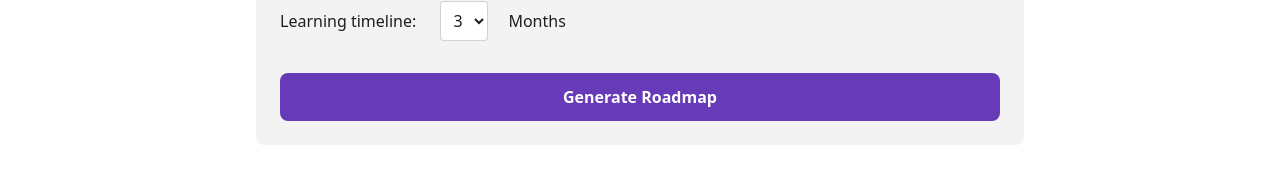
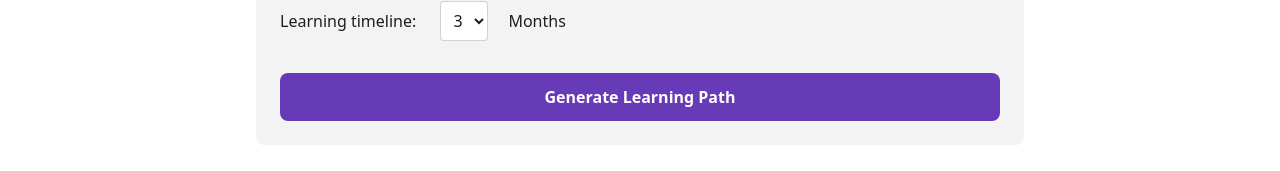
Before and after one commit to eldrianayera/StudyFlow---Learning-Path-Generator, a Next.js app: page /roadmap in a window 1280 px wide. Shown: the part 384-555 px from the top of the page. Built offline with nearby package versions, Linux system fonts and the light colour scheme; no server answers.

Commit message:
fix : move save button to top

```diff
--- a/app/roadmap/page.tsx
+++ b/app/roadmap/page.tsx
@@ -153,7 +153,7 @@ export default function RoadMap() {
             className="w-full py-3 px-6 rounded-lg bg-primary text-background font-bold hover:opacity-90 transition-opacity disabled:opacity-50"
             disabled={loading}
           >
-            {loading ? "Creating Your Path..." : "Generate Roadmap"}
+            {loading ? "Creating Your Path..." : "Generate Learning Path"}
           </button>
         </form>
 
@@ -161,6 +161,12 @@ export default function RoadMap() {
         <section>
           {roadmap ? (
             <div className="grid gap-6">
+              <button
+                className="w-full py-3 px-6 rounded-lg bg-green-600 text-background font-bold hover:opacity-90 transition-opacity disabled:opacity-50"
+                onClick={handleConfirm}
+              >
+                {loading ? "Saving Your Path..." : "Save"}
+              </button>
               {roadmap.map((week, key) => (
                 <article
                   key={key}
@@ -179,13 +185,6 @@ export default function RoadMap() {
                   </ul>
                 </article>
               ))}
-
-              <button
-                className="w-full py-3 px-6 rounded-lg bg-green-600 text-background font-bold hover:opacity-90 transition-opacity disabled:opacity-50"
-                onClick={handleConfirm}
-              >
-                {loading ? "Saving Your Path..." : "Save"}
-              </button>
             </div>
           ) : (
             <div className="border border-foreground/10 rounded-xl p-6 bg-foreground/5 hover:bg-foreground/10 transition-colors text-center">
```
